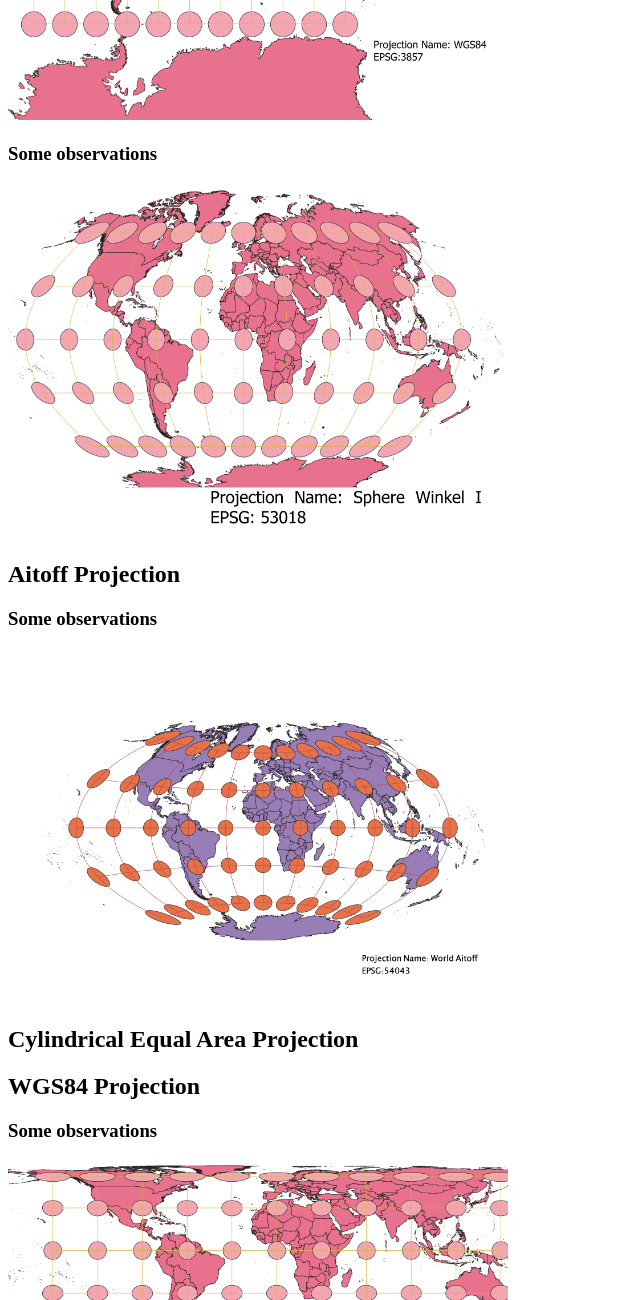
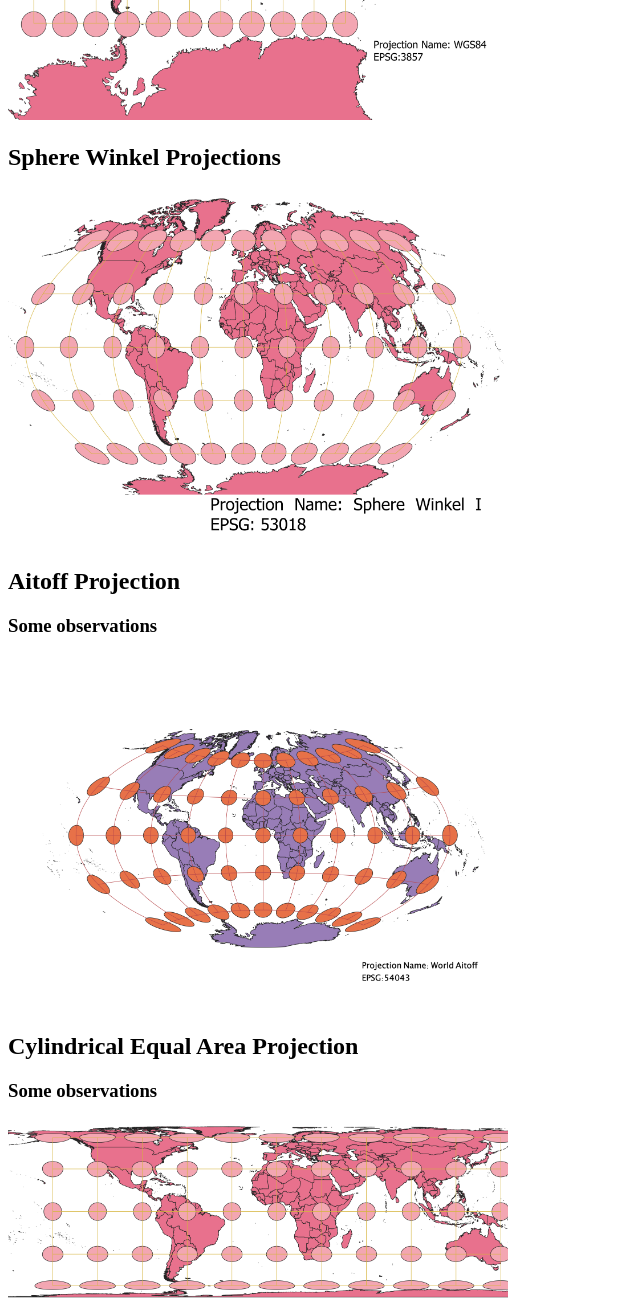
Before and after one commit to calebt321/HomeWork3, a plain HTML site: page Worldprojections/Worldprojections/worldprojections.html in a window 1280 px wide. Shown: the part 903-2203 px from the top of the page, without its empty margins (0-640 px from the left). Drawn offline with Linux system fonts and the light colour scheme; files whose address does not match are found by name.

Commit message:
Update worldprojections.html

```diff
--- a/Worldprojections/Worldprojections/worldprojections.html
+++ b/Worldprojections/Worldprojections/worldprojections.html
@@ -20,7 +20,7 @@
     <a href=".//maps/3857.png">
     <img src=".//maps/3857.png" alt="WGS84" width='500px'>
     </a>
-    <h3>Some observations</h3>
+    <h2>Sphere Winkel <I></I> Projections</h2>
     <a href=".//maps/53018.png">
     <img src=".//maps/53018.png" alt="WGS84" width='500px'>
     </a>
@@ -30,8 +30,6 @@
     <img src=".//maps/54043.png" alt="Aitoff" width='500px'>
     </a>
     <h2>Cylindrical Equal Area Projection</h2>
-    </a>
-    <h2>WGS84 Projection</h2>
     <h3>Some observations</h3>
     <a href=".//maps/54034.png">
     <img src=".//maps/54034.png" alt="WGS84" width='500px'>
```
